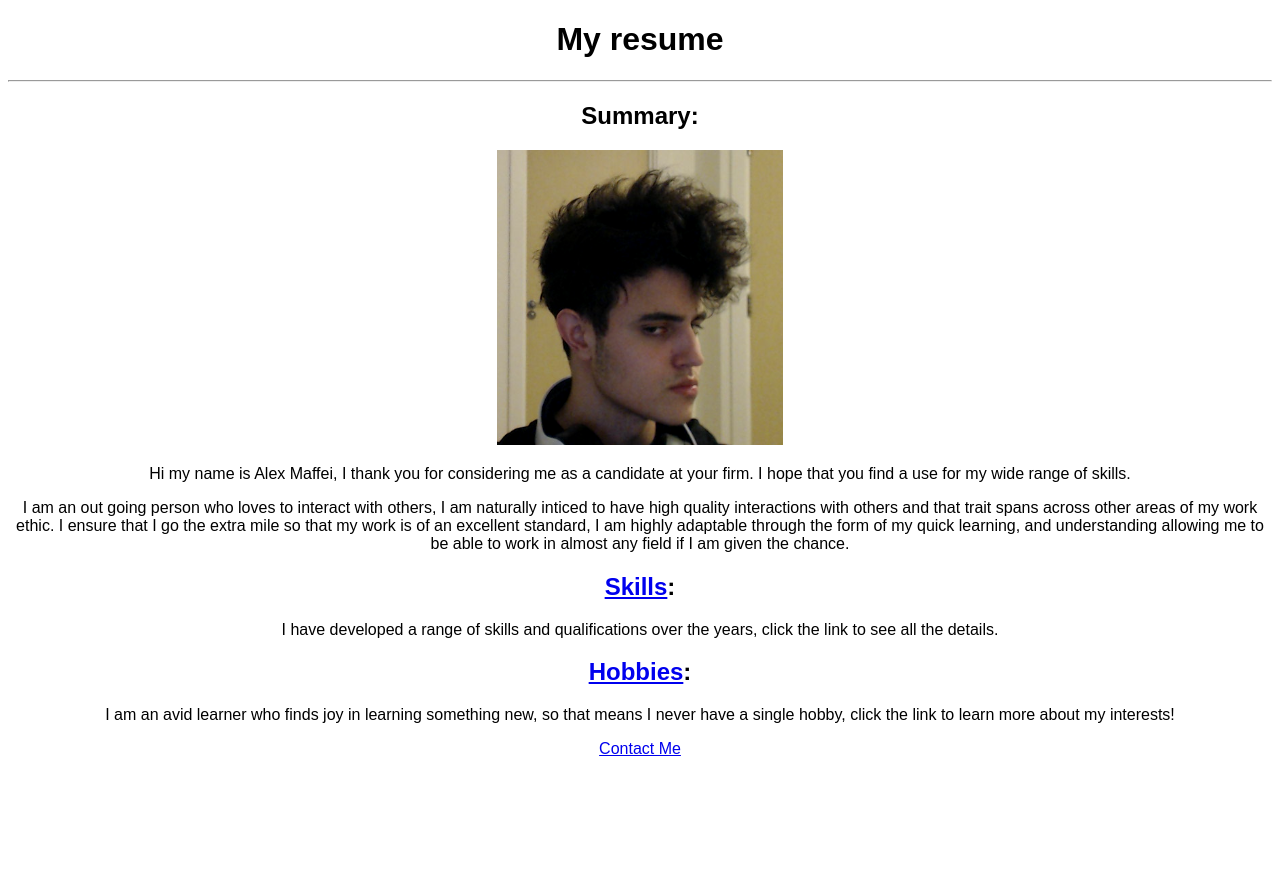
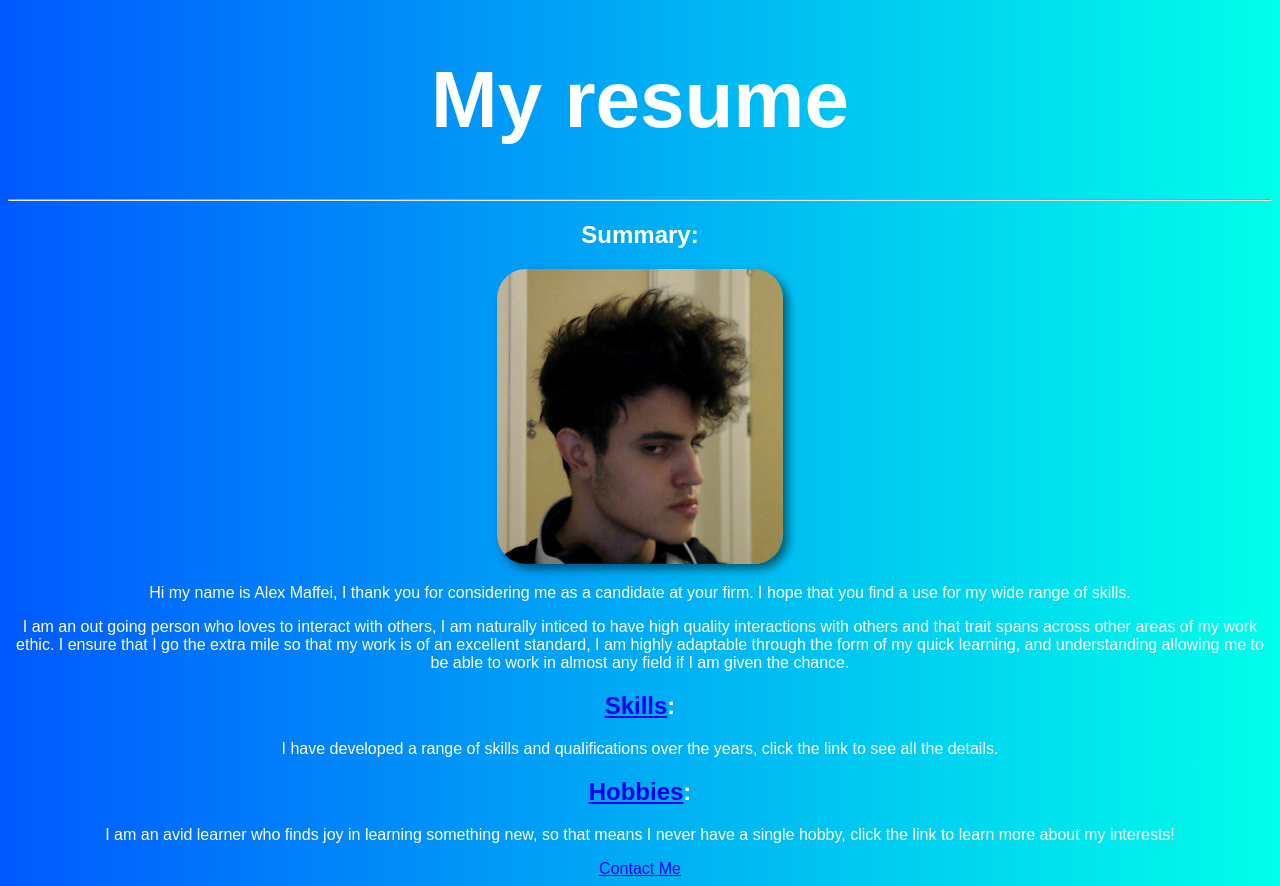
Before and after one commit to GiTSiLvaSuRfa/Capstone-Project-1, a plain HTML site: page index.html in a window 1280 px wide. Before the commit the page ends 800 px from the top, so only its background shows below. Drawn offline with Linux system fonts and the light colour scheme.

Commit message:
Add files via upload

```diff
--- a/index.html
+++ b/index.html
@@ -8,17 +8,21 @@
             font-family: sans-serif; text-align: center;
         }
     </style>
+    <link
+    rel="stylesheet"
+    href="style.css">
+
     <title>My Resume</title>
 </head>
-<h1>My resume</h1>
+<h1 style="font-size:5rem">My resume</h1>
 <hr/>
 <body>
     <h2>Summary:</h2>
-    <img src="assets/My Photo.png"/>
+    <img class="img-container" src="assets/My Photo.png"/>
     <p>Hi my name is Alex Maffei, I thank you for considering me as a candidate at your firm. I hope that you find a use for my wide range of skills.</p>
     <p>I am an out going person who loves to interact with others, I am naturally inticed to have high quality interactions with others and that trait spans across other areas of my work ethic. I ensure that I go the extra mile so that my work is of an excellent standard, I am highly adaptable through the form of my quick learning, and understanding allowing me to be able to work in almost any field if I am given the chance.</p>
     <h2><a href="skills.html">Skills</a>:</h2>
-    I have developed a range of skills and qualifications over the years, click the link to see all the details.
+    <p>I have developed a range of skills and qualifications over the years, click the link to see all the details.</p>
     <h2><a href="hobbies.html">Hobbies</a>:</h2>
     <p>I am an avid learner who finds joy in learning something new, so that means I never have a single hobby, click the link to learn more about my interests!</p>
 
--- /dev/null
+++ b/style.css
@@ -0,0 +1,12 @@
+.img-container{
+    border-radius: 10%;
+    box-shadow: 5px 5px 10px rgba(0, 0, 0, 0.5);
+}
+
+html{
+        background-image: linear-gradient(to right, rgb(0, 89, 255) , rgb(0, 255, 234));
+
+}
+p,h2,h3,title,h1,li {
+    color: white;
+}
```
Also changed, not shown: contact.html (+3 -0 lines), hobbies.html (+4 -0 lines), skills.html (+4 -0 lines).
